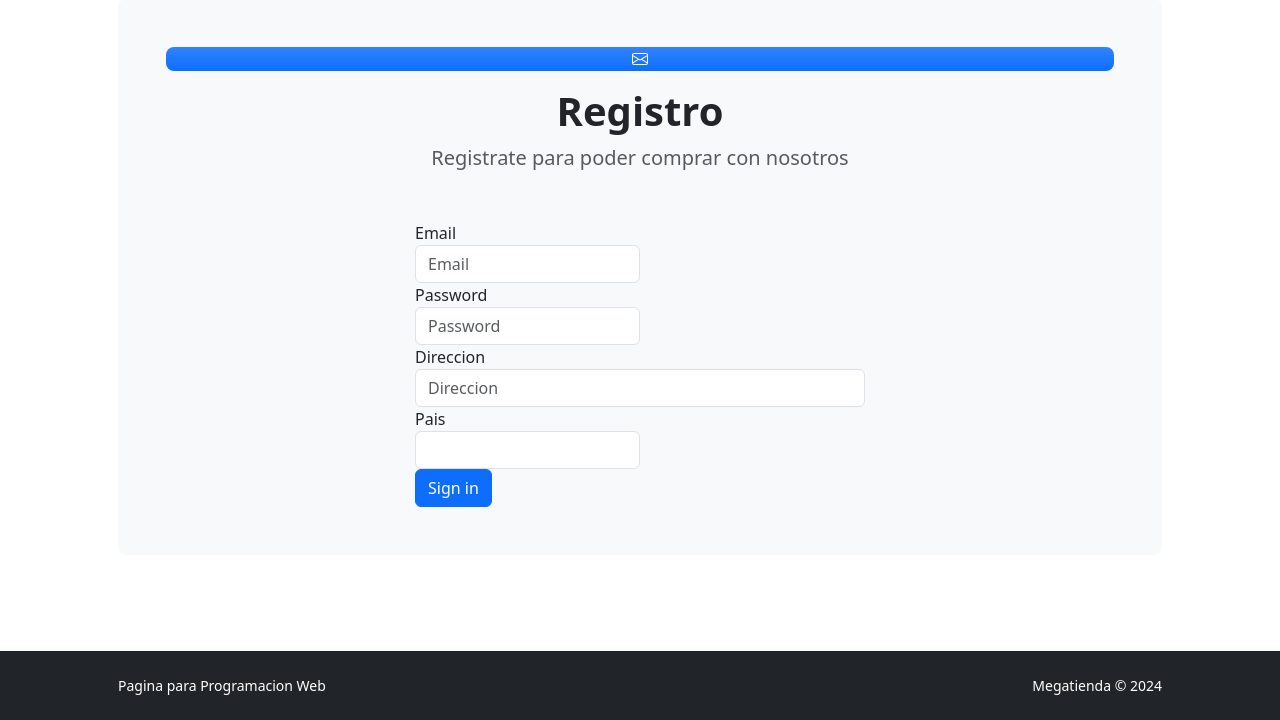
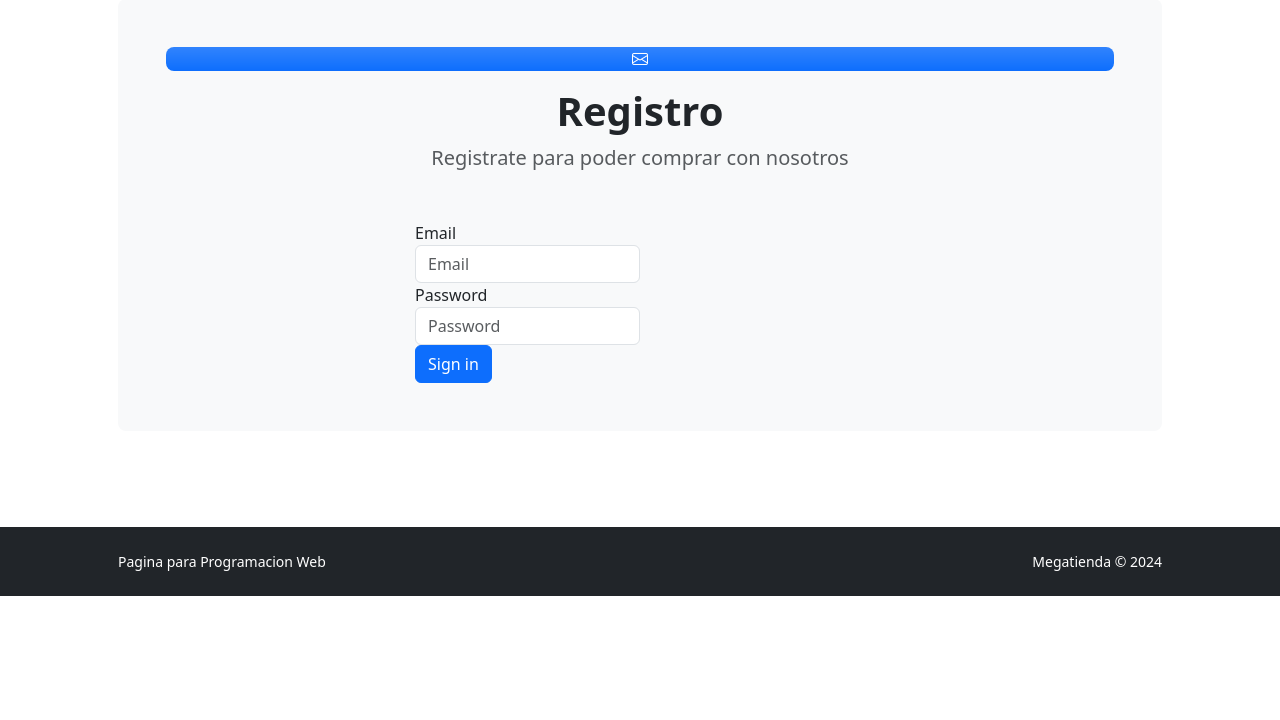
Before and after one commit to ItamarDuoc/Tienda, a Python web app: template VirtualShop/FILES/TEMPLATES/register_page.html in a window 1280 px wide. Shown: the part 175-895 px from the top of the page. After the commit the page ends 771 px from the top, so only its background shows below. Run offline with Jinja, Linux system fonts and the light colour scheme; the template is opened without the code that fills it, so the values that code supplies are empty; some libraries are stand-ins or nearby versions.

Commit message:
Update register_page.html

```diff
--- a/VirtualShop/FILES/TEMPLATES/register_page.html
+++ b/VirtualShop/FILES/TEMPLATES/register_page.html
@@ -79,18 +79,13 @@
                                             placeholder="Password">
                                     </div>
                                 </div>
-                                <div class="form-group">
-                                    <label for="inputAddress">Direccion</label>
-                                    <input type="text" class="form-control" id="inputAddress" placeholder="Direccion">
-                                </div>
-                                <div class="form-row">
-                                    <div class="form-group col-md-6">
-                                        <label for="inputCity">Pais</label>
-                                        <input type="text" class="form-control" id="inputCity">
-                                    </div>
-                                </div>
+
+                               <div>
 
                                 <button type="submit" class="btn btn-primary">Sign in</button>
+
+
+                                 </div>
 
                             </form>
 
```
